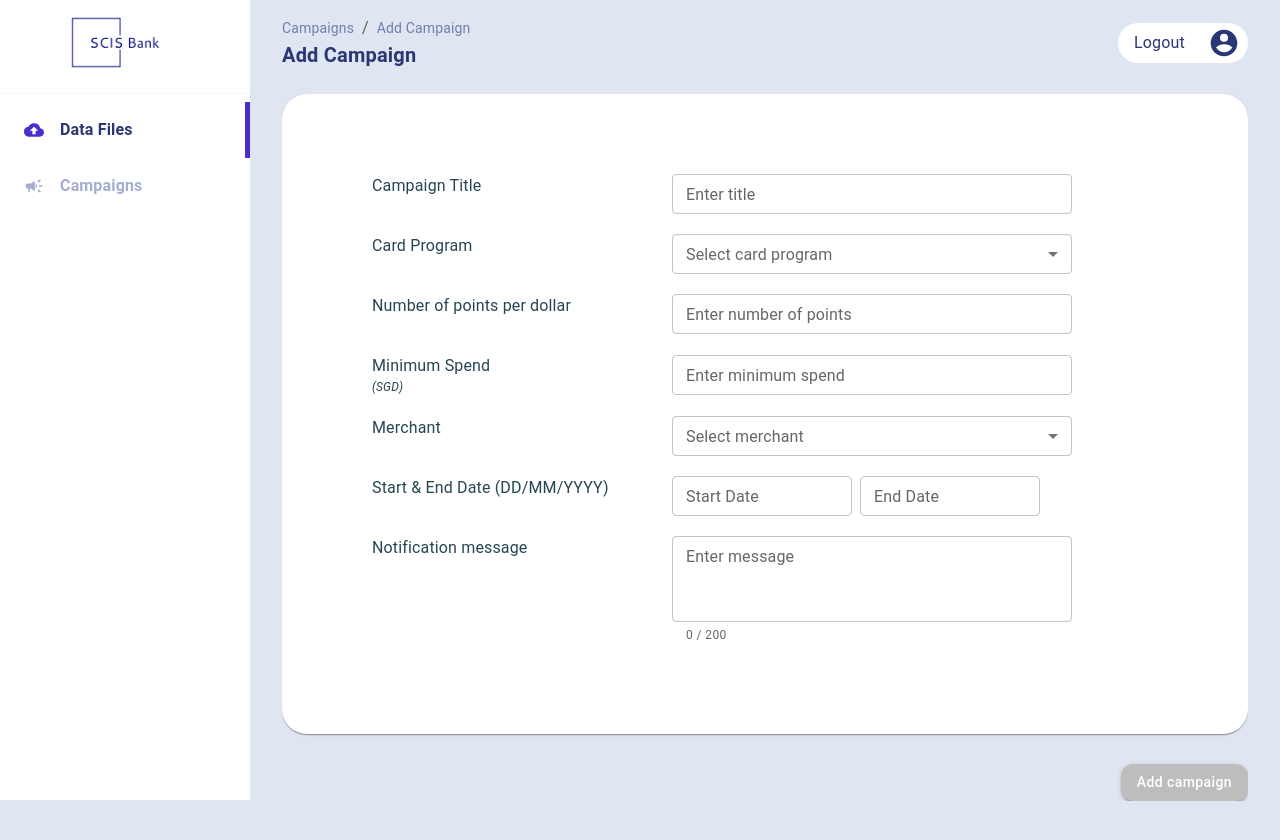
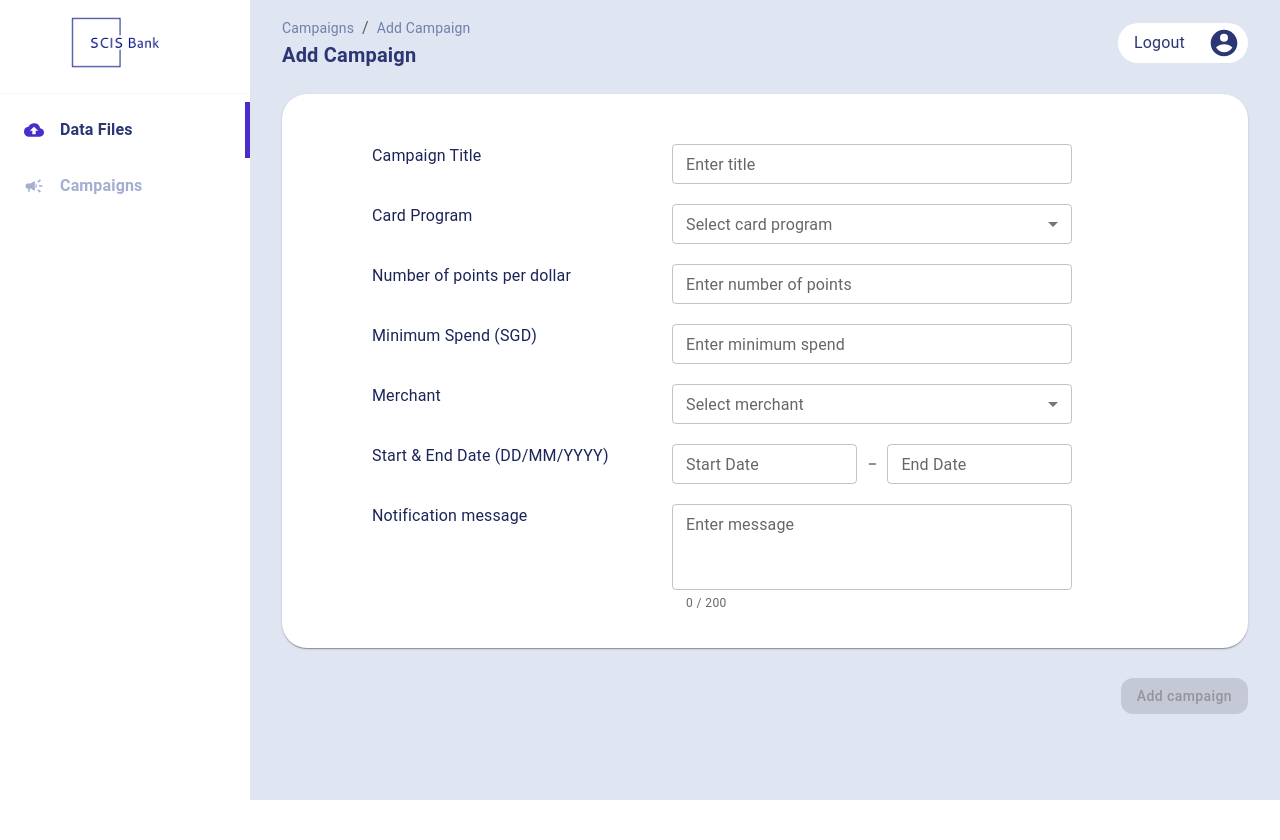
Before and after one commit to Spend-Transactions-Rewards-System/web-ui, a React (Create React App) app: page /campaigns/addcampaigns in a window 1280 px wide. Shown: the top 840 px of the page. After the commit the page ends 800 px from the top, so only its background shows below. Built offline with nearby package versions, Linux system fonts and the light colour scheme.

Commit message:
update addCampaigns
also updated snackbar and confirmDialog

```diff
--- /dev/null
+++ b/src/Components/AddCampaignForm/AddCampaignForm.css
@@ -0,0 +1,22 @@
+.twoColumns {
+    display: flex;
+    margin: 10px;
+}
+
+.secondColumn {
+    width: 400px;
+    display:flex;
+    align-items: center;
+}
+
+.variable {
+    width: 300px;
+    color: #1B2559;
+    font-size: 14px;
+}
+
+.addCampaignButton {
+    float: right;
+    margin-top: 30px;
+    margin-left: 5px;
+}
--- a/src/Components/AddCampaignForm/AddCampaignForm.js
+++ b/src/Components/AddCampaignForm/AddCampaignForm.js
@@ -1,14 +1,12 @@
 import { useState, useEffect } from "react";
-import {
-  LocalizationProvider,
-  DatePicker
-} from '@mui/x-date-pickers';
+
+import { LocalizationProvider, DatePicker } from '@mui/x-date-pickers';
 import { AdapterMoment } from '@mui/x-date-pickers/AdapterMoment';
-import moment from "moment";
+import { BsDash } from "react-icons/bs";
+import _ from "lodash";
+
 import CustomButton from "../../Components/CustomButton/CustomButton";
-import ConfirmDialog from "./ConfirmDialog";
-import _ from "lodash";
-import "../../Pages/Campaigns/AddCampaign.css";
+import "./AddCampaignForm.css";
 
 import {
   Box,
@@ -20,49 +18,22 @@ import {
   Typography,
 } from "@mui/material";
 
+const AddCampaignForm = ({ formData, setFormData, setOpen }) => {
 
-const AddCampaignForm = () => {
-
-  const [formData, setFormData] = useState({
-    title: "",
-    cardProgram: "",
-    pointsPerDollar: "",
-    minSpend: "",
-    merchant: "",
-    startDate: null,
-    endDate: null,
-    message: ""
+  const [isFormValid, setIsFormValid] = useState(false);
+  const [error, setError] = useState({
+    pointsPerDollar: false,
+    minSpend: false,
+    isToday: false,
+    isAfterEndDate: false,
   });
 
-  const [error, setError] = useState({
-    title: false,
-    roles: false,
-    pointsPerDollar: false,
-    minSpend: false,
-    startDate: false,
-    endDate: false,
-  });
-
-  const [isFormValid, setIsFormValid] = useState(false);
-
-  // setIsFormValid(Object.values(formData).every(Boolean) && Object.values(error).every(val => !val));
   useEffect(() => {
     setIsFormValid(
-      error["title"] === false &&
-      error["roles"] === false &&
-      error["pointsPerDollar"] === false &&
-      error["minSpend"] === false &&
-      error["startDate"] === false &&
-      error["endDate"] === false &&
-      formData["title"] !== "" &&
-      formData["cardProgram"] !== "" &&
-      formData["pointsPerDollar"] !== "" &&
-      formData["minSpend"] !== "" &&
-      formData["merchant"] !== "" &&
-      formData["startDate"] !== null &&
-      formData["endDate"] !== null &&
-      formData["message"] !== ""
-    );
+      !(Object.values(error).includes(true)
+      || Object.values(formData).includes("")
+      || Object.values(formData).includes(null)
+    ));
 
   }, [error, formData]);
 
@@ -70,17 +41,10 @@ const AddCampaignForm = () => {
     const name = event.target.name;
     const value = event.target.value;
 
-    if (name === "pointsPerDollar") {
+    if (name === "pointsPerDollar" || name === "minSpend") {
       setError((state) => ({
         ...state,
-        pointsPerDollar: value < 1 ? true : false,
-      }));
-    }
-
-    if (name === "minSpend") {
-      setError((state) => ({
-        ...state,
-        minSpend: value < 1 ? true : false,
+        [name]: value < 1,
       }));
     }
 
@@ -95,60 +59,32 @@ const AddCampaignForm = () => {
     if (name === "startDate") {
       setError((state) => ({
         ...state,
-        startDate: value < new Date((new Date()).setHours(0, 0, 0, 0)) ? true : false,
+        isToday: value < new Date((new Date()).setHours(0, 0, 0, 0)),
+        isAfterEndDate: formData["endDate"] !== null && value > formData["endDate"]
       }));
-
-
-      if (formData.endDate !== null) {
-        setError((state) => ({
-          ...state,
-          endDate: formData.endDate < value ? true : false,
-        }));
-      }
-
-      setFormData((state) => ({
+    } else {
+      setError((state) => ({
         ...state,
-        [name]: value
+        isAfterEndDate: value < formData["startDate"]
       }));
     }
 
-    if (name === "endDate") {
-      setError((state) => ({
-        ...state,
-        endDate: value <= formData.startDate ? true : false,
-      }));
-
-      setFormData((state) => ({
-        ...state,
-        [name]: value
-      }));
-    }
+    setFormData((state) => ({
+      ...state,
+      [name]: value
+    }));
   }
-  // useEffect(() => {
-  //   console.log("isformvalid:", isFormValid);
-  // }, [isFormValid]);
-
-  const [open, setOpen] = useState(false);
-
-  const handleAddCampaignClick = () => {
-    setOpen(true);
-  };
-
-  const handleConfirm = () => {
-    // Handle the confirm action here
-    setOpen(false);
-  };
 
   return (
-    <div className="outerdiv">
+    <div>
       <Card sx={{ overflowX: "auto", borderRadius: '25px' }}>
-        <CardContent sx={{ p: 2, pl: 10 }}>
-          <FormControl className="form">
+        <CardContent sx={{ py: 5, pl: 10}}>
+          <FormControl>
             <Box className="twoColumns">
               <Typography className="variable">Campaign Title</Typography>
               <Box className="secondColumn">
                 <TextField
-                  value={formData.title ? formData.title : ""}
+                  value={formData.title}
                   size="small"
                   fullWidth
                   label="Enter title"
@@ -193,7 +129,7 @@ const AddCampaignForm = () => {
               </Box>
               <Box className="secondColumn">
                 <TextField
-                  value={formData.pointsPerDollar ? formData.pointsPerDollar : ""}
+                  value={formData.pointsPerDollar}
                   size="small"
                   fullWidth
                   name="pointsPerDollar"
@@ -206,15 +142,13 @@ const AddCampaignForm = () => {
                 />
               </Box>
             </Box>
-
             <Box className="twoColumns">
               <Box>
-                <Typography className="variable">Minimum Spend</Typography>
-                <Typography className="variable-subtitle">(SGD)</Typography>
+                <Typography className="variable">Minimum Spend (SGD)</Typography>
               </Box>
               <Box className="secondColumn">
                 <TextField
-                  value={formData.minSpend ? formData.minSpend : ""}
+                  value={formData.minSpend}
                   size="small"
                   fullWidth
                   name="minSpend"
@@ -227,7 +161,6 @@ const AddCampaignForm = () => {
                 />
               </Box>
             </Box>
-
             <Box className="twoColumns">
               <Box>
                 <Typography className="variable flexColumn">
@@ -258,7 +191,6 @@ const AddCampaignForm = () => {
                 </TextField>
               </Box>
             </Box>
-
             <Box className="twoColumns">
               <Typography className="variable">Start & End Date (DD/MM/YYYY)</Typography>
               <Box className="secondColumn">
@@ -269,12 +201,27 @@ const AddCampaignForm = () => {
                     value={formData.startDate}
                     inputFormat="DD/MM/YYYY"
                     onChange={(event) => handleOnChangeDate("startDate", event._d)}
-
                     renderInput={(params) => (
-                      <TextField {...params} size="small" sx={{ width: "180px", mr: 1 }}
-                        error={error["startDate"]}
-                        helperText={error["startDate"] ? "Date cannot be before today" : ""} />
+                      <TextField
+                        {...params}
+                        size="small"
+                        sx={{ width: "200px" }}
+                        error={error["isToday"] || error["isAfterEndDate"]}
+                        helperText={
+                          error["isToday"] ? "Start date must be after today"
+                          : error["isAfterEndDate"] ? "Start date must be before end date"
+                          : ""
+                        }
+                        FormHelperTextProps={{sx: {ml: 0, fontSize: "10px"}}}
+                      />
                     )}
+                  />
+                  <BsDash
+                    style={{
+                      color:"#1B2559",
+                      margin: "0px 8px",
+                      marginBottom: error["isToday"] || error["isAfterEndDate"] ? "16px" : 0
+                    }}
                   />
                   <DatePicker
                     name="endDate"
@@ -283,52 +230,43 @@ const AddCampaignForm = () => {
                     inputFormat="DD/MM/YYYY"
                     onChange={(event) => handleOnChangeDate("endDate", event._d)}
                     renderInput={(params) => (
-                      <TextField {...params} size="small" sx={{ width: "180px", mr: 1 }}
-                        error={error["endDate"]}
-                        helperText={error["endDate"] ? "End date must be after start date" : ""} />
+                      <TextField
+                        {...params}
+                        size="small"
+                        sx={{ width: "200px"}}
+                        helperText={ error["isToday"] || error["isAfterEndDate"] ? " " : ""}
+                        FormHelperTextProps={{sx: {ml: 0, fontSize: "10px"}}}
+                      />
                     )}
                   />
                 </LocalizationProvider>
               </Box>
             </Box>
-
             <Box className="twoColumns">
               <Typography className="variable">Notification message</Typography>
               <Box className="secondColumn">
                 <TextField
                   name="message"
-                  value={formData?.message}
+                  value={formData.message}
                   size="small"
                   fullWidth
                   multiline
                   label="Enter message"
                   minRows={3}
                   inputProps={{ maxLength: 200 }}
-                  helperText={`${formData["message"] ? formData["message"].length : 0} / 200`}
+                  helperText={`${formData["message"].length} / 200`}
                   onChange={handleOnChange}
                 />
               </Box>
             </Box>
-
           </FormControl>
-
         </CardContent>
-
       </Card>
       <div className="addCampaignButton">
-        {isFormValid ? (
-          <CustomButton handleOnClick={handleAddCampaignClick} text="Add campaign" nameOfClass="customButton" />
-        ) : (
-          <CustomButton text="Add campaign" nameOfClass="customButtonGrey" />
-        )}
-
-        <ConfirmDialog
-          open={open}
-          setOpen={setOpen}
-          handleConfirm={handleConfirm}
-          id="campaign-123"
-          text="Are you sure you want to add campaign?"
-          header="Confirm action"
+        <CustomButton
+          handleOnClick={() => setOpen(true)}
+          text="Add campaign"
+          disabled={!isFormValid}
         />
       </div>
     </div>
--- /dev/null
+++ b/src/Components/ConfirmDialog/ConfirmDialog.js
@@ -0,0 +1,50 @@
+import {
+    Box,
+    Dialog,
+    DialogContent,
+    DialogTitle,
+    Typography
+} from "@mui/material";
+
+import CustomButton from "../CustomButton/CustomButton";
+
+const ConfirmDialog = ({ open, setOpen, text, header, handleConfirm }) => {
+    return(
+        <Dialog
+            open={open}
+            PaperProps={{
+                sx: {py: 1.5, px: 2.5,  borderRadius: 3}
+            }}
+        >
+            <DialogTitle
+                sx={{
+                    fontWeight:"bold",
+                    fontSize:"18px",
+                    color:"#2B3674",
+                    pb: 1,
+                }}
+            >
+                {header}
+            </DialogTitle>
+            <DialogContent>
+                <Typography sx={{color: "#A3AED0"}}>
+                    {text}
+                </Typography>
+                <Box sx={{pt: 3}}>
+                    <CustomButton
+                        text="No"
+                        handleOnClick={()=>setOpen(false)}
+                        className="confirmNo"
+                    />
+                    <CustomButton
+                        text="Yes"
+                        className="confirmYes"
+                        handleOnClick={handleConfirm}
+                    />
+                </Box>
+            </DialogContent>
+        </Dialog>
+    )
+}
+
+export default ConfirmDialog;
--- a/src/Components/CustomButton/CustomButton.css
+++ b/src/Components/CustomButton/CustomButton.css
@@ -8,22 +8,12 @@
     background-color: #331c93;
 }
 
-.customButtonGrey.MuiButton-root {
-    text-transform: none;
-    background-color: #BDBDBD;
-    border-radius: 12px;
-}
-
-.customButtonGrey.MuiButton-root:hover {
-    background-color: #BDBDBD;
-}
-
 .confirmNo.MuiButton-root {
     text-transform: none;
-    background-color: #BDBDBD;
-    border-radius: 12px;
-    margin-right: 50px;
-    width: 90px;
+    background-color: #A3AED0;
+    border-radius: 13px;
+    margin-right: 30px;
+    width: 70px;
 }
 
 .confirmNo.MuiButton-root:hover {
@@ -33,8 +23,8 @@
 .confirmYes.MuiButton-root {
     text-transform: none;
     background-color: #4B2DCC;
-    border-radius: 12px;
-    width: 90px;
+    border-radius: 13px;
+    width: 70px;
 }
 
 .confirmYes.MuiButton-root:hover {
--- a/src/Components/CustomButton/CustomButton.js
+++ b/src/Components/CustomButton/CustomButton.js
@@ -4,7 +4,7 @@ import { Button } from "@mui/material";
 
 import "./CustomButton.css";
 
-const CustomButton = ({ text, handleOnClick, link, disabled, fullWidth, nameOfClass }) => {
+const CustomButton = ({ text, handleOnClick, link, disabled, fullWidth, className }) => {
 
     const navigate = useNavigate();
     const handleNavigate = () => {
@@ -17,7 +17,7 @@ const CustomButton = ({ text, handleOnClick, link, disabled, fullWidth, nameOfCl
             onClick={handleOnClick ? handleOnClick : handleNavigate}
             disabled={disabled}
             fullWidth={fullWidth}
-            className={nameOfClass}
+            className={className ? className : "customButton"}
         >
             {text}
         </Button>
--- a/src/Pages/AddCampaign/AddCampaigns.js
+++ b/src/Pages/AddCampaign/AddCampaigns.js
@@ -1,24 +1,51 @@
-import React from 'react';
 import { useState } from "react";
+import { useNavigate } from "react-router-dom";
+
+import ConfirmDialog from '../../Components/ConfirmDialog/ConfirmDialog';
 import AddCampaignForm from '../../Components/AddCampaignForm/AddCampaignForm';
 
 const AddCampaign = () => {
-    const [formData, setFormData] = useState({
-      title: '',
-      description: '',
-      consent: '',
-      roles: [],
-      duration: '',
-      theme: ''
-    });
 
-    const updateFormData = (newFormData) => {
-      setFormData(newFormData);
-    }
+  const navigate = useNavigate();
+  const [open, setOpen] = useState(false);
+  const [formData, setFormData] = useState({
+    title: "",
+    cardProgram: "",
+    pointsPerDollar: "",
+    minSpend: "",
+    merchant: "",
+    startDate: null,
+    endDate: null,
+    message: ""
+  });
 
-    return (
-      <AddCampaignForm formData={formData} setFormData={updateFormData} />
-    );
+  const handleConfirm = () => {
+    navigate("/campaigns", {
+      state: {
+        addSuccess: true,
+        // addSuccess false, if got error, else true
+      }
+    })
+  }
+
+  return (
+    <div>
+      <script>{document.title="Add Campaign"}</script>
+      <AddCampaignForm
+        formData={formData}
+        setFormData={setFormData}
+        setOpen={setOpen}
+      />
+        <ConfirmDialog
+          open={open}
+          setOpen={setOpen}
+          handleConfirm={handleConfirm}
+          text="Are you sure you want to do this?"
+          header="Confirm action"
+        />
+    </div>
+
+  );
   }
 
   export default AddCampaign;
--- a/src/Pages/Campaigns/AddCampaign.css
+++ /dev/null
@@ -1,115 +0,0 @@
-.twoColumns {
-    display: flex;
-    margin: 10px;
-}
-
-.secondColumn {
-    width: 400px;
-    display:flex;
-    align-items: center;
-}
-
-.variable {
-    width: 300px;
-    color: #264653;
-    font-size: 14px;
-}
-
-.variable-subtitle.MuiTypography-root {
-    width: 300px;
-    color: #264653;
-    font-size: 12px;
-    font-style: italic;
-}
-
-.projectLink {
-    color: #C59D5F;
-    font-size: 12px;
-}
-
-
-/* Accordion */
-.accordionTitle.MuiTypography-root {
-    font-weight: bold;
-    display: flex;
-    align-items: center;
-}
-
-.accordionSummary.MuiAccordionSummary-root {
-    background-color: #E6E6E6;
-    color: #6A6A6A;
-    border: solid 1px #C8CCCF;
-}
-
-/* Card */
-.cardPadding.MuiCardContent-root {
-    padding: 16px 16px 16px 60px;
-}
-
-.twoColumns {
-    display: flex;
-    margin: 10px;
-}
-
-.secondColumn {
-    width: 400px;
-    display:flex;
-    align-items: center;
-}
-
-.variable {
-    width: 300px;
-    color: #264653;
-    font-size: 14px;
-}
-
-.variable-subtitle.MuiTypography-root {
-    width: 300px;
-    color: #264653;
-    font-size: 12px;
-    font-style: italic;
-}
-
-.projectLink {
-    color: #C59D5F;
-    font-size: 12px;
-}
-
-
-/* Accordion */
-.accordionTitle.MuiTypography-root {
-    font-weight: bold;
-    display: flex;
-    align-items: center;
-}
-
-.accordionSummary.MuiAccordionSummary-root {
-    background-color: #E6E6E6;
-    color: #6A6A6A;
-    border: solid 1px #C8CCCF;
-}
-
-/* Card */
-.cardPadding.MuiCardContent-root {
-    padding: 16px 16px 16px 60px;
-}
-
-.form {
-    display: flex;
-    flex-direction: column;
-    align-items: center;
-    min-height: 75vh;
-    justify-content: center;
-}
-
-.addCampaignButton {
-    float: right;
-    margin-top: 30px;
-    margin-left: 5px;
-
-}
-
-.outerdiv {
-    overflow: auto;
-    max-height: 90%;
-}
--- a/src/Pages/Campaigns/Campaigns.js
+++ b/src/Pages/Campaigns/Campaigns.js
@@ -1,15 +1,14 @@
-import { useState, useEffect } from "react";
+import React, { useState, useEffect } from "react";
 import { useLocation } from 'react-router-dom';
 
-import { Box } from "@mui/material";
+import { Alert, Box, IconButton, Snackbar } from "@mui/material";
 import moment from "moment/moment";
+import { CgClose } from "react-icons/cg";
 import _ from "lodash";
 
 import CollapsibleTable from "../../Components/CollapsibleTable/CollapsibleTable";
 import LoadingAnimation from "../../Components/LoadingAnimation/LoadingAnimation";
 import CustomButton from "../../Components/CustomButton/CustomButton";
-import { Snackbar, Alert, Button } from "@mui/material";
-
 
 const columnNames = ["Card Program", "Campaign Title", "Start Date", "End Date", "Status"]
 
@@ -21,6 +20,15 @@ const Campaigns = () => {
     const [filter, setFilter] = useState({
         status: "", search: ""
     });
+    const [open, setOpen] = useState(false);
+    const location = useLocation();
+    const [addSuccess, setAddSuccess] = useState(null);
+    useEffect(() => {
+        if (location.state !== null) {
+            setOpen(true);
+            setAddSuccess(location.state.addSuccess);
+        }
+    }, [])
 
     const formatData = () => {
         let formatMain = [];
@@ -68,22 +76,6 @@ const Campaigns = () => {
         }
     }, [filter])
 
-    const [open, setOpen] = useState(true)
-
-    const handleClose = () => {
-        setOpen(false);
-    }
-
-    const action = (
-        <Button color="secondary" size="small" onClick={() => {
-            // Implement your action here
-        }}>
-            UNDO
-        </Button>
-    );
-
-    const showSnackbar = new URLSearchParams(useLocation().search).get('showSnackBar');
-
     return (
         <div>
             <script>{document.title = "Campaigns"}</script>
@@ -109,16 +101,41 @@ const Campaigns = () => {
                     />
                 </>
             }
-            {showSnackbar && <Snackbar
+            <Snackbar
                 open={open}
                 autoHideDuration={6000}
-                onClose={handleClose}
-                message="Note archived"
-                action={action}>
-                <Alert onClose={handleClose} severity="success" sx={{ width: '100%' }}>
-                    Campaign added successfully
+                onClose={() => {
+                    setOpen(false);
+                    window.history.replaceState({}, null)
+                }}
+            >
+                <Alert
+                    severity={addSuccess ? "success" : "error"}
+                    sx={{ width: '100%' }}
+                >
+                    { addSuccess
+                        ? "Campaign added successfully"
+                        :  <><b>Error</b> - Campaign failed to add </>
+                    }
+                    <IconButton
+                        onClick={() => {
+                            setOpen(false);
+                            window.history.replaceState({}, null)
+                        }}
+                        sx={{
+                            color: addSuccess ? "#1E4620" : "#5F2120",
+                            p: 0.5,
+                            ml: 8
+                        }}
+                    >
+                        <CgClose
+                            style={{PointerEvent: "none"}}
+                            size="15px"
+                        />
+                    </IconButton>
                 </Alert>
-            </Snackbar>}
+
+            </Snackbar>
         </div>
     )
 }
```
Also changed, not shown: src/Components/AddCampaignForm/ConfirmDialog.js (deleted, +0 -40 lines).
